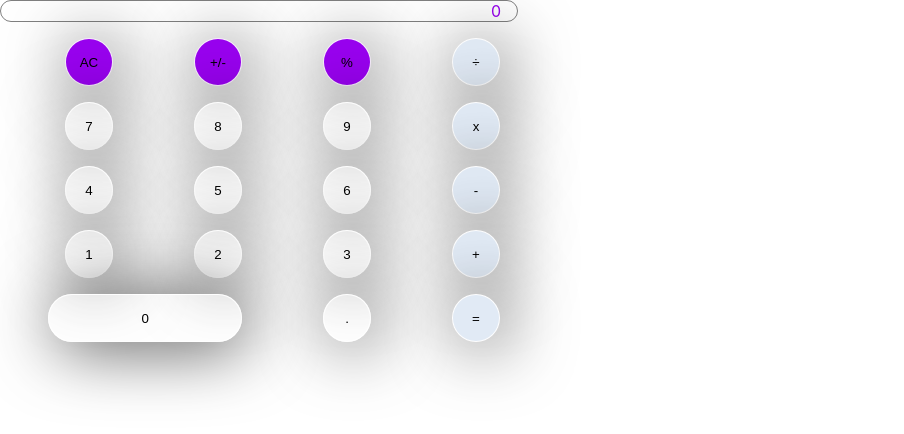
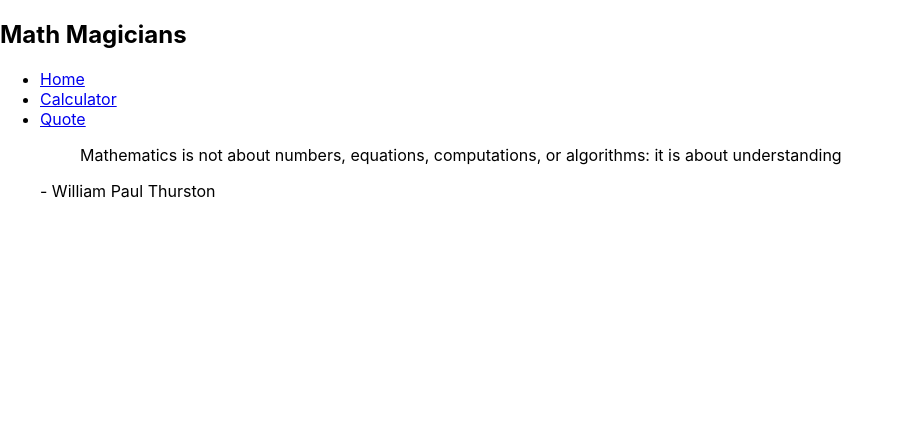
Before and after one commit to t-bello7/micro-calculator, a React (Vite) app: page /Quote in a window 1280 px wide. Shown: the top 434 px of the page, without its empty margins (0-904 px from the left). Built offline with nearby package versions, Linux system fonts and the light colour scheme; a web font is replaced by a local one.

Commit message:
- add home, notfound, quote page
- add routes to pages

```diff
--- a/package.json
+++ b/package.json
@@ -12,6 +12,8 @@
     "big.js": "^6.2.0",
     "react": "^18.0.0",
     "react-dom": "^18.0.0",
+    "react-router-dom": "^6.3.0",
+    "uuid": "^8.3.2",
     "vite": "^2.9.13"
   },
   "devDependencies": {
--- a/src/App.jsx
+++ b/src/App.jsx
@@ -1,11 +1,26 @@
+import React from 'react';
+import { BrowserRouter, Routes, Route } from 'react-router-dom';
+
+import Calculator from "./components/Calculator";
+import Navbar from './components/Navbar';
+
+import Home from "./pages/Home";
+import Quote from './pages/Quote';
+import NotFound from './pages/NotFound';
 import './App.css';
-import React from 'react';
-import Calculator from "./components/Calculator";
+
 
 function App() {
   return (
-    <Calculator/>
-
+    <BrowserRouter>
+      <Navbar/>
+        <Routes>
+          <Route path="/" element={<Home/>}/>
+          <Route path="calculator" element={<Calculator/>}/>
+          <Route path="quote" element={<Quote/>}/>
+          <Route path="*" element={<NotFound/>} />
+      </Routes>
+    </BrowserRouter>
   )
 }
 
--- /dev/null
+++ b/src/components/Navbar.jsx
@@ -0,0 +1,36 @@
+import React from "react";
+import { v4 as uuidv4} from 'uuid';
+import { Link } from 'react-router-dom';
+
+const links = [
+    {
+        id: uuidv4(),
+        path: "/",
+        text: "Home"
+    },
+    {
+        id: uuidv4(),
+        path: "/calculator",
+        text: "Calculator"
+    },
+    {
+        id: uuidv4(),
+        path: "/Quote",
+        text: "Quote"
+    }
+]
+
+const Navbar = () =>{
+    return (
+        <nav>
+            <h2>Math Magicians</h2>
+            <ul>
+                {
+                    links.map(link => <li key={link.id}><Link to={link.path}> {link.text} </Link></li>)
+                }
+            </ul>
+        </nav>
+    )
+}
+
+export default Navbar;
--- /dev/null
+++ b/src/pages/Home.jsx
@@ -0,0 +1,13 @@
+import React from "react";
+
+const Home = () => {
+    return (
+        <div>
+        <h1>Welcome to our Page</h1>
+        <p>Lorem ipsum dolor sit amet consectetur, adipisicing elit. Maiores, unde animi possimus ullam explicabo repellendus soluta sint temporibus sed quisquam necessitatibus nemo pariatur quis a id officia. Sapiente, neque vero.</p>
+        <p>Lorem ipsum dolor sit amet consectetur adipisicing elit. Veniam quidem aut reprehenderit beatae temporibus, minima impedit cumque maiores asperiores pariatur doloribus labore doloremque ullam dolor voluptatibus repudiandae ex accusamus nihil?</p>
+        </div>
+    )
+}
+
+export default Home;
--- /dev/null
+++ b/src/pages/NotFound.jsx
@@ -0,0 +1,7 @@
+import React from "react";
+
+const NotFound = () => {
+    return <p> Page Not Found</p>
+}
+
+export default NotFound;
--- /dev/null
+++ b/src/pages/Quote.jsx
@@ -0,0 +1,16 @@
+import React from "react";
+
+const Quote = () => {
+    return (
+        <figure>
+            <blockquote>
+                Mathematics is not about numbers, equations, computations, or algorithms: it is about understanding
+            </blockquote>
+            <figcaption> - William Paul Thurston</figcaption>
+        </figure>
+    )
+
+
+}
+
+export default Quote;
```
Also changed, not shown: 1 other file (tests, documents, lock files or other folders).
